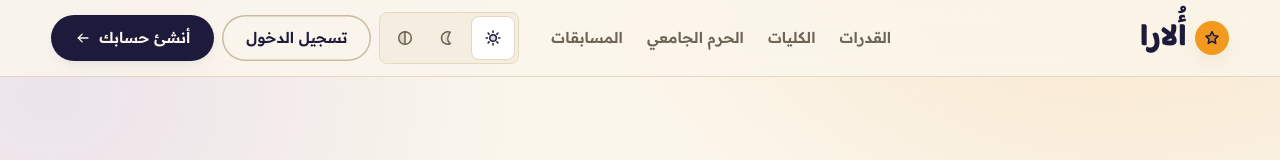
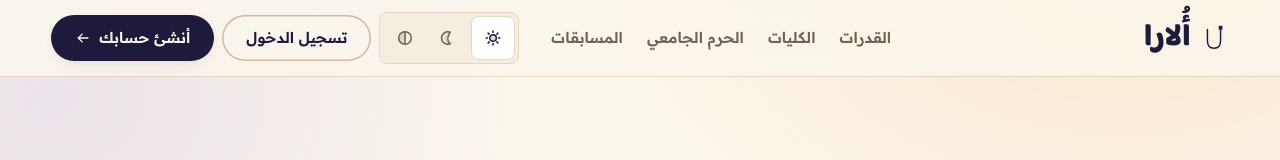
Before and after one commit to ahmadmedo1012/ulara, a React (Vite) app in the folder frontend/: page /about in a window 1280 px wide. Shown: the top 160 px of the page. Built offline with nearby package versions, Linux system fonts and the light colour scheme.

Commit message:
identity(r369): one brand mark in the landing nav/footer (U-vessel, not a star disc); landing preloader draws the same animated mark as the app splash; star-burst retired

```diff
--- a/frontend/src/components/landing/r369/index.tsx
+++ b/frontend/src/components/landing/r369/index.tsx
@@ -30,6 +30,7 @@ import { Link } from 'react-router-dom';
 import { Glyph, type GlyphName } from '../../icons';
 import { ROUTES } from '../../../lib/routes';
 import { ThemeToggle } from '../../layout/ThemeToggle';
+import { Logo } from '../../../brand';
 
 /* ─────────────────────────── motion helpers ─────────────────────────── */
 
@@ -362,7 +363,7 @@ export function LandingNav() {
       <ScrollRail />
       <div className="w369-nav-inner">
         <Link to={ROUTES.root} className="w369-brand" aria-label="أُلارا — الصفحة الرئيسية">
-          <span className="w369-brand-mark" aria-hidden="true"><Glyph name="star" size={18} /></span>
+          <span className="w369-brand-mark" aria-hidden="true"><Logo variant="mark" size={30} /></span>
           <span className="w369-brand-word">أُلارا</span>
         </Link>
 
@@ -1705,7 +1706,7 @@ export function Footer({ year }: { year: number }) {
       <div className="w369-footer-grid">
         <div className="w369-footer-brand">
           <Link to={ROUTES.root} className="w369-brand">
-            <span className="w369-brand-mark" aria-hidden="true"><Glyph name="star" size={18} /></span>
+            <span className="w369-brand-mark" aria-hidden="true"><Logo variant="mark" size={30} /></span>
             <span className="w369-brand-word">أُلارا</span>
           </Link>
           {/* the honest identity statement — the SAME sentence /about and
@@ -1745,7 +1746,7 @@ export function Footer({ year }: { year: number }) {
 /* ───────────────────────────── preloader ───────────────────────────── */
 
 /**
- * The entrance: a short star-burst, once per session, skippable and
+ * The entrance: the brand mark drawing itself, once per session, skippable and
  * entirely skipped under reduced motion. It never blocks the page —
  * the sheet renders underneath and the overlay fades itself out.
  */
@@ -1760,10 +1761,10 @@ export function Preloader({ onDone }: { onDone: () => void }) {
   return (
     <div className="w369-pre" data-leaving={leaving ? 'true' : 'false'} aria-hidden="true">
       <div className="w369-pre-burst">
-        {Array.from({ length: 8 }).map((_, i) => (
-          <span key={i} className="w369-pre-ray" style={{ rotate: `${i * 45}deg` }} />
-        ))}
-        <span className="w369-pre-star"><Glyph name="star" size={34} /></span>
+        {/* r369 loader unification: the same animated mark the app's boot
+            splash draws (hairline vessel first, cornerstone last), not a
+            star burst. */}
+        <Logo variant="mark" size={72} animated />
       </div>
       <p className="w369-pre-word">أُلارا</p>
     </div>
--- a/frontend/src/components/landing/r369/pages/PublicShell.tsx
+++ b/frontend/src/components/landing/r369/pages/PublicShell.tsx
@@ -9,6 +9,7 @@
 import { useCallback, useEffect, useRef, useState } from 'react';
 import { Link } from 'react-router-dom';
 import { Glyph } from '../../../icons';
+import { Logo } from '../../../../brand';
 import { ROUTES } from '../../../../lib/routes';
 import { ThemeToggle, useThemeSync } from '../../../layout/ThemeToggle';
 import { Footer } from '..';
@@ -44,7 +45,7 @@ export function PublicNav() {
     <header className="w369-nav p369-nav">
       <div className="w369-nav-inner">
         <Link to={ROUTES.root} className="w369-brand" aria-label="أُلارا — الصفحة الرئيسية">
-          <span className="w369-brand-mark" aria-hidden="true"><Glyph name="star" size={18} /></span>
+          <span className="w369-brand-mark" aria-hidden="true"><Logo variant="mark" size={30} /></span>
           <span className="w369-brand-word">أُلارا</span>
         </Link>
 
--- a/frontend/src/styles/landing/r369.css
+++ b/frontend/src/styles/landing/r369.css
@@ -244,15 +244,13 @@
   color: var(--text);
 }
 
+/* r369 identity unification: the nav carries the ONE brand mark (the
+ * U-vessel, same as favicon / manifest / app sidebar), not a star in a
+ * gold disc. Ink on the page, the cornerstone rides --accent. */
 .w369-brand-mark {
-  display: grid;
-  place-items: center;
-  inline-size: 34px;
-  block-size: 34px;
-  border-radius: var(--r-full);
-  background: var(--gold);
-  color: var(--accent-ink);
-  box-shadow: var(--shadow-signal);
+  display: inline-flex;
+  align-items: center;
+  color: var(--text);
 }
 
 .w369-brand-word {
@@ -1350,7 +1348,7 @@ html:not([data-theme='dark']) .w369-footer {
   .w369-cta { padding-block-end: calc(var(--sp-8) + var(--sp-7)); }
 }
 
-/* ── preloader (the star burst) ───────────────────────────────────── */
+/* ── preloader (the brand mark) ───────────────────────────────────── */
 
 .w369-pre {
   position: fixed;
@@ -1375,38 +1373,6 @@ html:not([data-theme='dark']) .w369-footer {
   block-size: 132px;
   display: grid;
   place-items: center;
-}
-
-.w369-pre-ray {
-  position: absolute;
-  inset: 0;
-  border-radius: var(--r-full);
-  border-block-start: 3px solid var(--gold);
-  opacity: 0.5;
-  animation: w369-ray var(--motion-duration-long) var(--ease-out) both;
-}
-
-@keyframes w369-ray {
-  from { scale: 0.35; opacity: 0; }
-  to { scale: 1; opacity: 0.5; }
-}
-
-.w369-pre-star {
-  display: grid;
-  place-items: center;
-  inline-size: 76px;
-  block-size: 76px;
-  border-radius: var(--r-full);
-  background: var(--gold);
-  color: var(--accent-ink);
-  box-shadow: var(--shadow-signal);
-  animation: w369-pop var(--motion-duration-medium) var(--ease-out) both;
-}
-
-@keyframes w369-pop {
-  from { transform: scale(0.2); opacity: 0; }
-  60% { transform: scale(1.12); opacity: 1; }
-  to { transform: scale(1); opacity: 1; }
 }
 
 .w369-pre-word {
@@ -1421,9 +1387,7 @@ html:not([data-theme='dark']) .w369-footer {
 
 @media (prefers-reduced-motion: reduce) {
   .w369-marquee-track,
-  .w369-cta-mascot,
-  .w369-pre-ray,
-  .w369-pre-star {
+  .w369-cta-mascot {
     animation: none;
   }
   .w369-band-body[data-reveal='pending'] {
```
